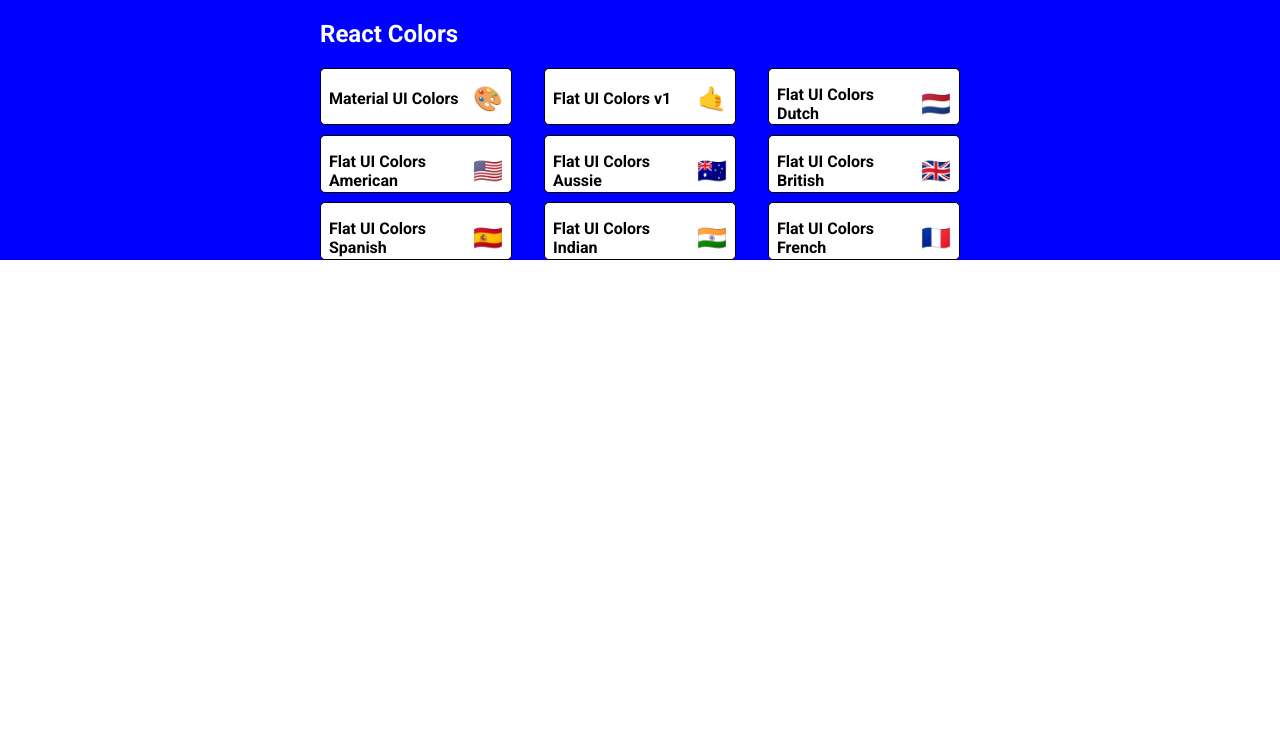
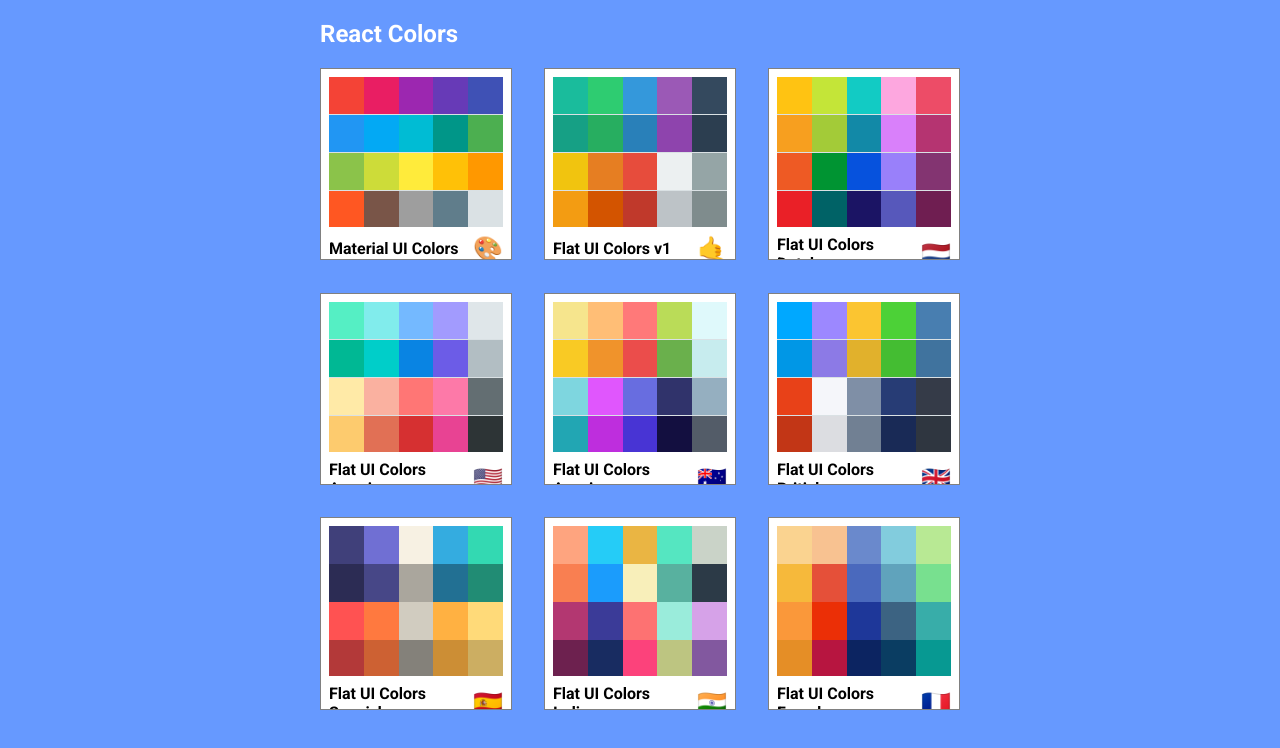
Before and after one commit to Bartosz-L/color_app_react, a React (Create React App) app: page / in a window 1280 px wide. Shown: the top 748 px of the page. Built offline with nearby package versions, Linux system fonts and the light colour scheme.

Commit message:
styling miniPalette

```diff
--- a/src/components/MiniPalette/MiniPalette.js
+++ b/src/components/MiniPalette/MiniPalette.js
@@ -4,8 +4,7 @@
 const styles = {
   root: {
     backgroundColor: 'white',
-    border: '1px solid black',
-    borderRadius: '5px',
+    border: '1px solid grey',
     padding: '0.5rem',
     position: 'relative',
     overflow: 'hidden',
@@ -14,7 +13,10 @@
     },
   },
   colors: {
-    backgroundColor: 'grey',
+    backgroundColor: '#dae1e4',
+    height: '150px',
+    width: '100%',
+    overflow: 'hidden',
   },
   title: {
     display: 'flex',
@@ -30,14 +32,29 @@
     marginLeft: '0.5rem',
     fontSize: '1.5rem',
   },
+  miniColor: {
+    height: '25%',
+    width: '20%',
+    display: 'inline-block',
+    margin: '0 auto',
+    position: 'relative',
+    marginBottom: '-3.5px',
+  },
 }
 
 const MiniPalette = props => {
-  const { classes, paletteName, emoji } = props
+  const { classes, paletteName, emoji, colors } = props
+  const miniColorBoxes = colors.map(color => (
+    <div
+      className={classes.miniColor}
+      style={{ backgroundColor: color.color }}
+      key={color.name}
+    ></div>
+  ))
 
   return (
     <div className={classes.root}>
-      <div className={classes.colors} />
+      <div className={classes.colors}>{miniColorBoxes}</div>
       <h5 className={classes.title}>
         {paletteName} <span className={classes.emoji}>{emoji}</span>
       </h5>
--- a/src/components/PaletteList/PaletteList.js
+++ b/src/components/PaletteList/PaletteList.js
@@ -6,8 +6,8 @@
 
 const styles = {
   root: {
-    backgroundColor: 'blue',
-    height: '100%',
+    backgroundColor: 'rgb(102, 153, 255)',
+    height: '100vh',
     display: 'flex',
     alignItems: 'flex-start',
     justifyContent: 'center',
```
